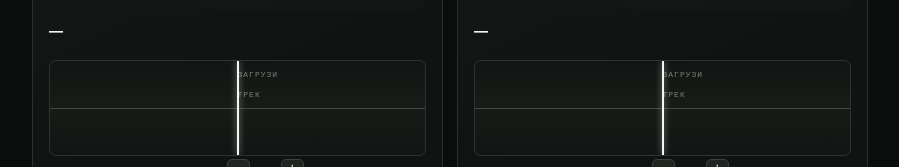
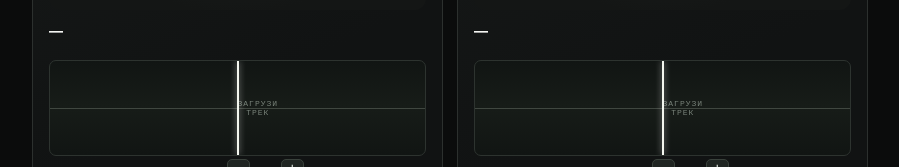
Before and after one commit to Startat6am/not-a-daw, a React (Vite) app: page / in a window 1280 px wide. Shown: the part 471-638 px from the top of the page, without its empty margins (190-1089 px from the left). Built offline with nearby package versions, Linux system fonts and the light colour scheme.

Commit message:
Center waveform loading placeholder

```diff
--- a/src/styles.css
+++ b/src/styles.css
@@ -128,3 +128,5 @@
 .waveform-real{position:absolute;z-index:2;inset:3px 0;width:100%;height:calc(100% - 6px);overflow:visible;pointer-events:none}
 .waveform-real path{fill:var(--lime);fill-opacity:.8;stroke:var(--lime);stroke-width:.5;stroke-linejoin:round}
 .wave-b .waveform-real path{fill:var(--orange);stroke:var(--orange)}
+
+.waveform-loading{position:absolute;inset:0;display:grid;place-items:center;width:100%;color:#788279;text-align:center;font:8px ui-monospace,monospace;letter-spacing:1px}
```
